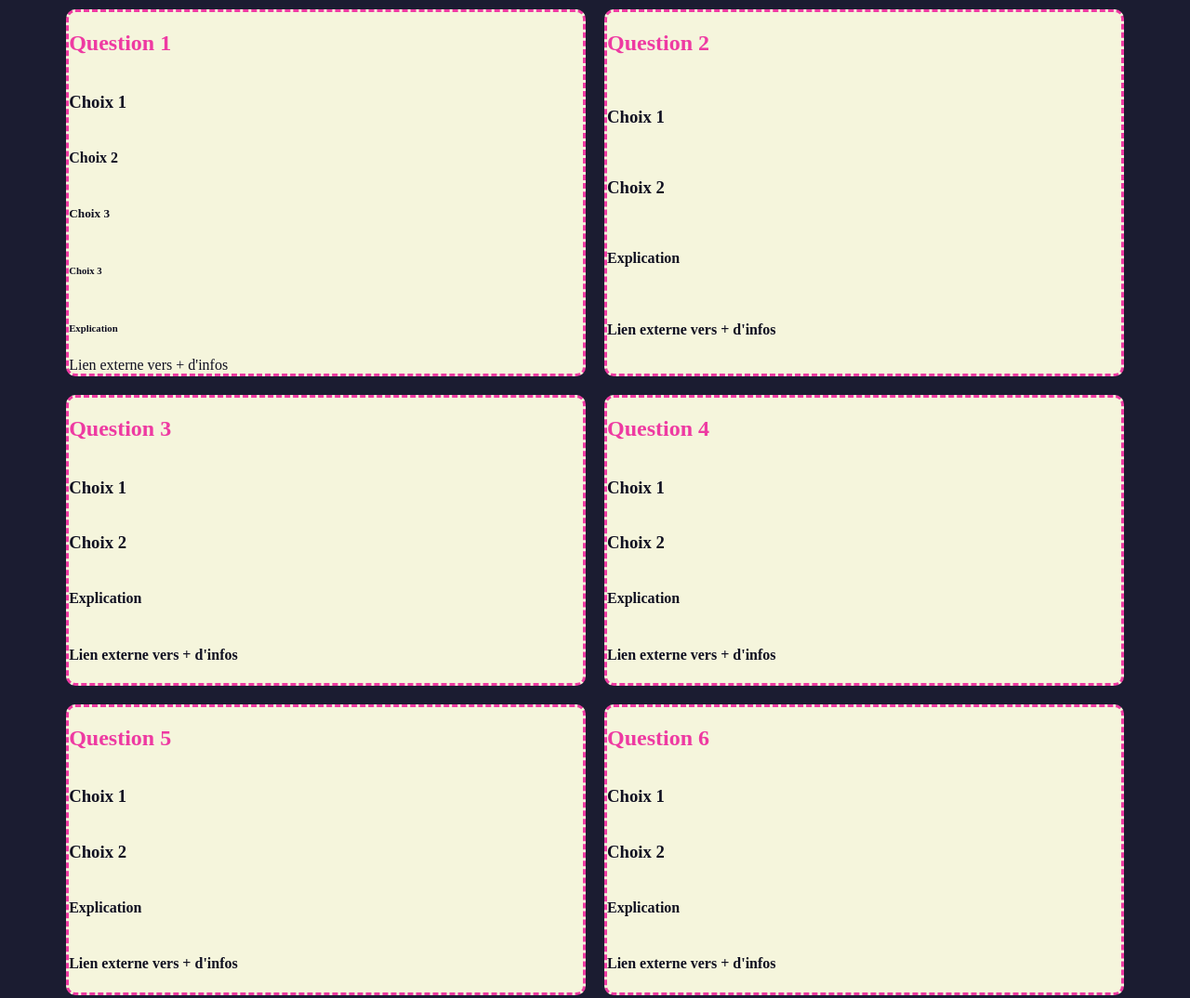
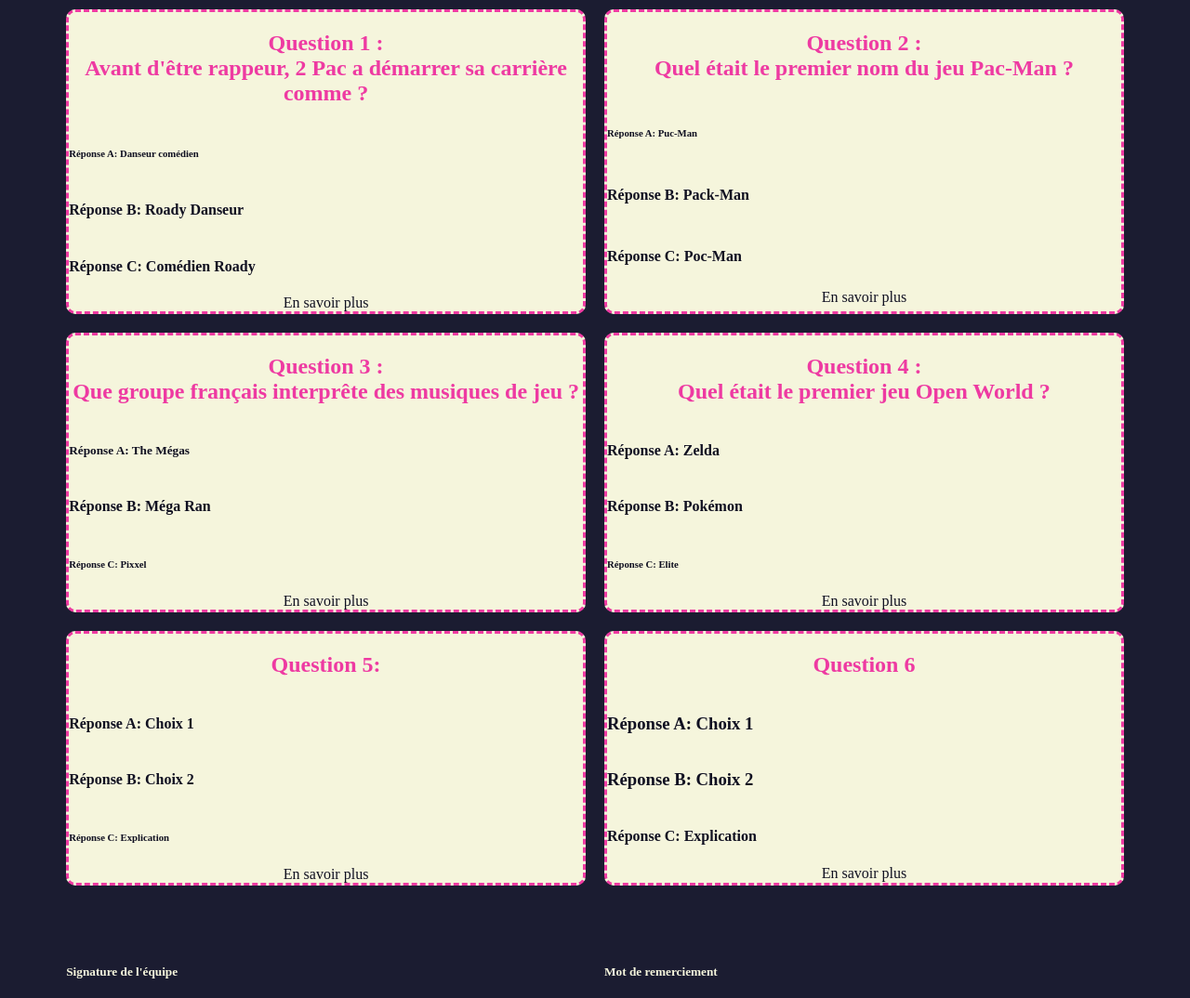
Before and after one commit to WildCodeSchool-2023-09/JS-RemoteFR-jurascripts-P1-2PAC-MAN, a plain HTML site: page index.html in a window 1280 px wide. Shown: the part 160-1234 px from the top of the page at 93% size. Drawn offline with Linux system fonts and the light colour scheme.

Commit message:
modification

```diff
--- a/index.html
+++ b/index.html
@@ -21,59 +21,69 @@
     <section>
       <!-- questionnaire 1 -->
       <div>
-        <h2>Question 1</h2>
-        <h3>Choix 1</h3>
-        <h4>Choix 2</h4>
-        <h5>Choix 3</h5>
-        <h6>Choix 3</h6>
-        <h6>Explication</h6>
-        <h7>Lien externe vers + d'infos</h7>
+        <h2>
+          Question 1 : <br />Avant d'être rappeur, 2 Pac a démarrer sa carrière
+          comme ?
+        </h2>
+        <h6>Réponse A: Danseur comédien</h6>
+        <h4>Réponse B: Roady Danseur</h4>
+        <h4>Réponse C: Comédien Roady</h4>
+        <h7>En savoir plus</h7>
       </div>
 
       <!-- questionnaire 2 -->
 
       <div>
-        <h2>Question 2</h2>
-        <h3>Choix 1</h3>
-        <h3>Choix 2</h3>
-        <h4>Explication</h4>
-        <h4>Lien externe vers + d'infos</h4>
+        <h2>
+          Question 2 : <br />
+          Quel était le premier nom du jeu Pac-Man ?
+        </h2>
+        <h6>Réponse A: Puc-Man</h6>
+        <h4>Réponse B: Pack-Man</h4>
+        <h4>Réponse C: Poc-Man</h4>
+        <h7>En savoir plus</h7>
       </div>
 
       <!-- questionnaire 3 -->
       <div>
-        <h2>Question 3</h2>
-        <h3>Choix 1</h3>
-        <h3>Choix 2</h3>
-        <h4>Explication</h4>
-        <h4>Lien externe vers + d'infos</h4>
+        <h2>
+          Question 3 : <br />
+          Que groupe français interprête des musiques de jeu ?
+        </h2>
+        <h5>Réponse A: The Mégas</h5>
+        <h4>Réponse B: Méga Ran</h4>
+        <h6>Réponse C: Pixxel</h6>
+        <h7>En savoir plus</h7>
       </div>
 
       <!-- questionnaire 4 -->
       <div>
-        <h2>Question 4</h2>
-        <h3>Choix 1</h3>
-        <h3>Choix 2</h3>
-        <h4>Explication</h4>
-        <h4>Lien externe vers + d'infos</h4>
+        <h2>
+          Question 4 : <br />
+          Quel était le premier jeu Open World ?
+        </h2>
+        <h4>Réponse A: Zelda</h4>
+        <h4>Réponse B: Pokémon</h4>
+        <h6>Réponse C: Elite</h6>
+        <h7>En savoir plus</h7>
       </div>
 
       <!-- questionnaire 5 -->
       <div>
-        <h2>Question 5</h2>
-        <h3>Choix 1</h3>
-        <h3>Choix 2</h3>
-        <h4>Explication</h4>
-        <h4>Lien externe vers + d'infos</h4>
+        <h2>Question 5: <br /></h2>
+        <h4>Réponse A: Choix 1</h4>
+        <h4>Réponse B: Choix 2</h4>
+        <h6>Réponse C: Explication</h6>
+        <h7>En savoir plus</h7>
       </div>
 
       <!-- questionnaire 6 -->
       <div>
         <h2>Question 6</h2>
-        <h3>Choix 1</h3>
-        <h3>Choix 2</h3>
-        <h4>Explication</h4>
-        <h4>Lien externe vers + d'infos</h4>
+        <h3>Réponse A: Choix 1</h3>
+        <h3>Réponse B: Choix 2</h3>
+        <h4>Réponse C: Explication</h4>
+        <h7>En savoir plus</h7>
       </div>
     </section>
 
--- a/style.css
+++ b/style.css
@@ -44,4 +44,9 @@
 
 h2 {
   color: #ee3aa2;
+  text-align: center;
 }
+
+h7 {
+  text-align: center;
+}
```
